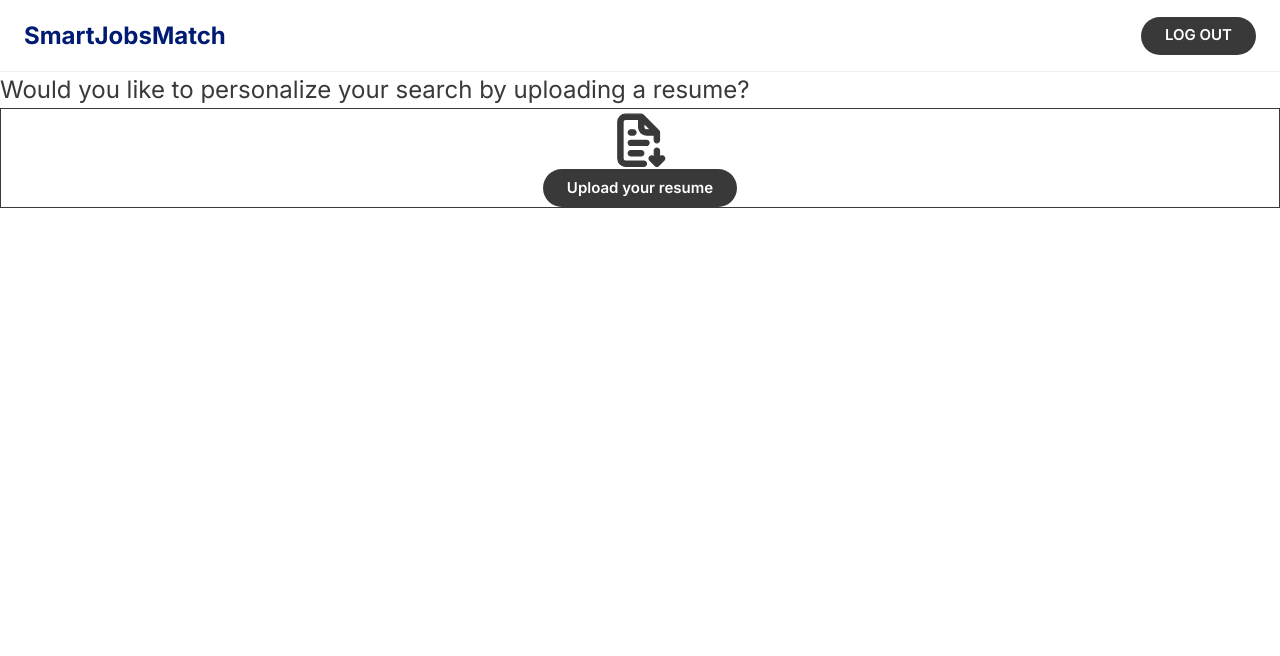
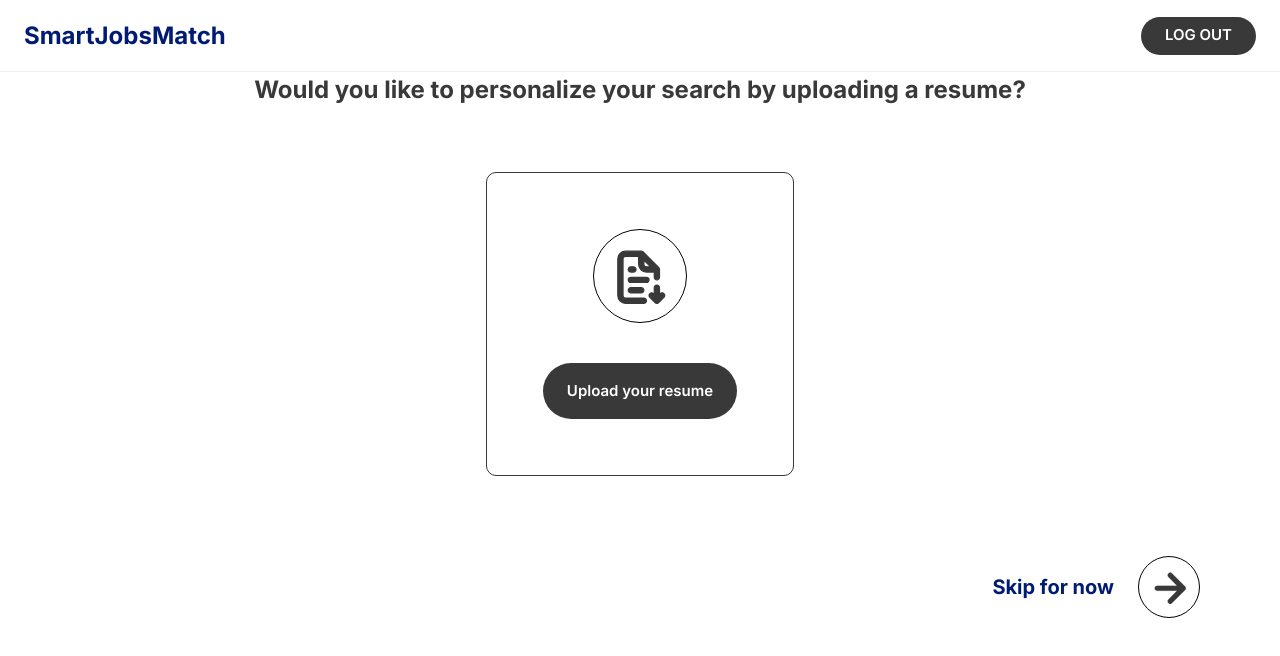
Before and after one commit to sstatar/smartjobmatch-frontend, a Next.js app: page /uploadResume in a window 1280 px wide. Shown: the top 656 px of the page. Built offline with nearby package versions, Linux system fonts and the light colour scheme.

Commit message:
upload resume page

```diff
--- a/app/(applicant)/uploadResume/page.tsx
+++ b/app/(applicant)/uploadResume/page.tsx
@@ -1,20 +1,37 @@
 import Navbar from "@/components/navbar/Navbar";
 import Button from "@/components/ui/Button";
 import IconDownload from "@/components/icon/IconDownload";
+import ButtonSecond from "@/components/ui/Button-2";
+import ContentCircle from "@/components/ui/ContentCircle";
+import IconRightArrow from "@/components/icon/IconRightArrow";
 export default function UploadResume() {
     return (
         <>
             <Navbar variant="auth"></Navbar>
 
-            <div>
-                <h1 className="text-accent text-heading-3">Would you like to personalize your search by uploading a resume?</h1>
+            <div className="flex flex-col items-center gap-16">
+                <h1 className="text-accent text-heading-3 font-[var(--weight-heading)]">
+                    Would you like to personalize your search by uploading a
+                    resume?
+                </h1>
 
-                <div className=" flex items-center justify-center border border-accent">
-                    <div className=" flex flex-col items-center justify-center">
-                        <IconDownload className="w-15 h-15 text-accent"/>
-                        <Button variant="primary"> Upload your resume </Button>
+                <div className=" flex items-center justify-center border border-accent p-14 rounded-sm">
+                    <div className=" flex flex-col items-center justify-center gap-10 ">
+                        <ContentCircle>
+                            <IconDownload className="w-15 h-15 text-accent" />
+                        </ContentCircle>
+                        <ButtonSecond variant="tertiary">
+                            Upload your resume
+                        </ButtonSecond>
                     </div>
                 </div>
+            </div>
+
+            <div className="mx-20 mt-20 flex justify-end items-center gap-6">
+                <h1 className="text-xl font-bold text-primary">Skip for now</h1>
+                <ContentCircle padding="p-0">
+                    <IconRightArrow className="w-15 h-15 text-accent" />
+                </ContentCircle>
             </div>
         </>
     );
--- /dev/null
+++ b/components/icon/IconRightArrow.tsx
@@ -0,0 +1,17 @@
+export default function IconRightArrow({
+    className = "",
+}: {
+    className?: string;
+}) {
+    return (
+        <svg
+            viewBox="0 0 48 48"
+            className={className}
+            fill="currentColor"
+            stroke="currentColor"
+            strokeWidth="0.1"
+        >
+            <path d="M37.3333 24.2083C37.2342 23.9526 37.0855 23.719 36.8958 23.5208L26.4792 13.1042C26.2849 12.9099 26.0543 12.7558 25.8005 12.6507C25.5467 12.5456 25.2747 12.4915 25 12.4915C24.4452 12.4915 23.9131 12.7119 23.5208 13.1042C23.3266 13.2984 23.1725 13.529 23.0674 13.7828C22.9622 14.0366 22.9081 14.3086 22.9081 14.5833C22.9081 15.1381 23.1285 15.6702 23.5208 16.0625L30.3958 22.9167H14.5833C14.0308 22.9167 13.5009 23.1362 13.1102 23.5269C12.7195 23.9176 12.5 24.4475 12.5 25C12.5 25.5525 12.7195 26.0824 13.1102 26.4731C13.5009 26.8638 14.0308 27.0833 14.5833 27.0833H30.3958L23.5208 33.9375C23.3256 34.1312 23.1706 34.3616 23.0648 34.6155C22.959 34.8693 22.9046 35.1416 22.9046 35.4167C22.9046 35.6917 22.959 35.964 23.0648 36.2179C23.1706 36.4717 23.3256 36.7022 23.5208 36.8958C23.7145 37.0911 23.9449 37.2461 24.1988 37.3519C24.4527 37.4576 24.725 37.5121 25 37.5121C25.275 37.5121 25.5473 37.4576 25.8012 37.3519C26.0551 37.2461 26.2855 37.0911 26.4792 36.8958L36.8958 26.4792C37.0855 26.281 37.2342 26.0474 37.3333 25.7917C37.5417 25.2845 37.5417 24.7155 37.3333 24.2083Z" />
+        </svg>
+    );
+}
--- /dev/null
+++ b/components/ui/Button-2.tsx
@@ -0,0 +1,34 @@
+
+type ButtonSecondProps = {
+    children: React.ReactNode;
+    onClick?: () => void;
+    variant?: "primary" | "secondary" | "tertiary";
+    disabled?: boolean;
+};
+
+export default function ButtonSecond({
+    children,
+    onClick,
+    variant = "primary",
+    disabled = false,
+}: ButtonSecondProps) {
+    const base =
+        "h-[56px] inline-flex items-center justify-center gap-2 px-6 rounded-xl text-button-2 font-[var(--weight-button)] transition";
+    const variants = {
+        primary: "bg-success text-secondary",
+        secondary: "bg-primary text-secondary",
+        tertiary: "bg-accent text-secondary",
+    };
+
+    return (
+        <button
+            onClick={onClick}
+            disabled={disabled}
+            className={`${base} ${variants[variant]} ${
+                disabled ? "opacity-50 cursor-not-allowed" : "cursor-pointer"
+            }`}
+        >
+            {children}
+        </button>
+    );
+}
--- a/components/ui/ContentCircle.tsx
+++ b/components/ui/ContentCircle.tsx
@@ -0,0 +1,12 @@
+export interface ContentCircleProps {
+    children: React.ReactNode;
+    padding?: string;
+}
+
+export default function ContentCircle({ children, padding="p-4" }: ContentCircleProps) {
+    return (
+        <div className={`border rounded-full ${padding}`}>
+            {children}
+        </div>
+    );
+}
```
Also changed, not shown: public/arrow-right.svg (added).
